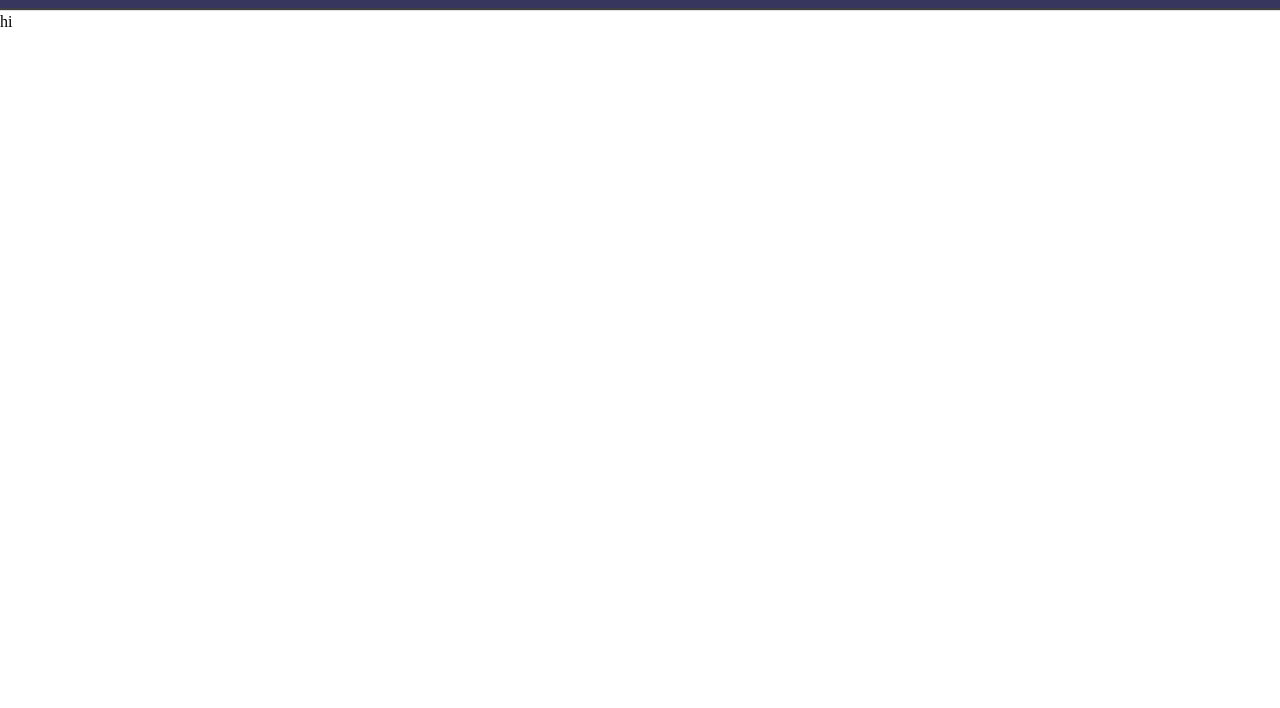
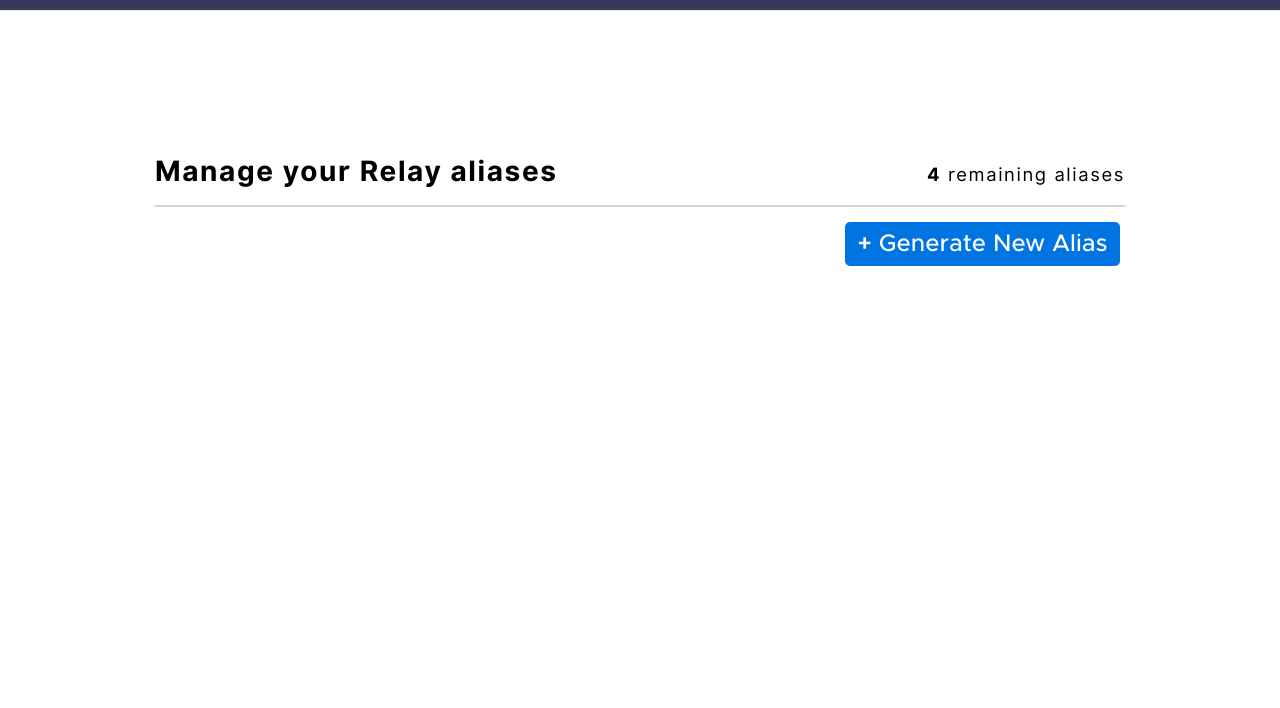
Before and after one commit to flbn/Veras-Oliver-privacy-security-student-worker-project, a website: page index.html in a window 1280 px wide. Shown: the part 92-800 px from the top of the page. Drawn offline with Linux system fonts and the light colour scheme.

Commit message:
Main section skeleton with button

```diff
--- a/assets/styles.css
+++ b/assets/styles.css
@@ -2,6 +2,8 @@
     /* Colorful gradient used in the navigation bar */
   --navGradient: linear-gradient(-90deg, #ff9100 0%, #f10366 50%, #6173ff 100%);
   --purple: RGBA(54, 54, 95, 1);
+  --blue: RGBA(0, 117, 226, 1);
+  --white-text: RGBA(254, 255, 255, 1);
 }
 
 /* Body font */
@@ -29,16 +31,14 @@
 }
 
 a {
-    color: RGBA(255, 255, 255, 1);
+    color: var(--white-text);
     text-decoration: none;
 }
 
 
 a:visited {
-    color: RGBA(255, 255, 255, 1);
+    color: var(--white-text);
 }
-
-/* Header Styles */
 
 .page-wrapper {
     max-width: 100%;
@@ -46,9 +46,13 @@
     overflow-x: hidden;
 }
 
+.bold {
+    font-weight: 800;
+}
+
+/* Header Styles */
 
 .page-header {
-    font-family: Metropolis;
     font-size: 1.25rem;
     font-weight: 400;
     display: flex;
@@ -142,7 +146,7 @@
 
 .page-header-nav nav ul .nav-item #grid-button .grid .cell {
     background: white;
-    border-radius: 15%;
+    border-radius: 1.5px;
     width: 7px;
     height: 7px;
     line-height: 10px;
@@ -165,6 +169,52 @@
 
 /* Body Styles */
 
+.main-content {
+    margin-top: 130px;
+    display: block;
+    width: 100%;
+    justify-content: center;
+    padding: 0 155px;
+}
+
+.main-content .article-head {
+    letter-spacing: .1rem;
+    display: flex;
+    justify-content: space-between;
+    align-items: baseline;
+    line-height: 0.75;
+    border-bottom: 2.5px solid lightgrey;
+}
+
+.main-content .article-head h1 {
+    font-size: 1.75rem;
+
+}
+
+.main-content .article-head p {
+    font-size: 1.15rem;
+}
+
+.main-content .alias-button-container {
+    margin-top: 15px;
+    float: right;
+}
+
+.main-content .alias-button {
+    font-size: 1.5rem;
+    font-weight: 400;
+    background-color: var(--blue);
+    color: var(--white-text);
+    border: none;
+    border-radius: 5px;
+    padding: 10px 12.5px;
+    margin-right: 5px;
+}
+
+.main-content .alias-button span {
+    font-weight: 600;
+}
+
 /* Footer Styles */
 
 
--- a/index.html
+++ b/index.html
@@ -22,7 +22,7 @@
     <!-- Put HTML Here -->
 
     <div class="page-wrapper">
-        <header class="page-header">
+        <header class="page-header font-metropolis">
             <a class="logo" href="/" aria-label="Firefox Relay">
                 <img src="assets/img/logo-relay.png" alt="Firefox Relay Logo - Link to the homepage"/>
             </a>
@@ -66,8 +66,19 @@
             </div>
         </header>
 
-        <main>
-            hi
+        <main id="content" class="main-content font-inter" role="main">
+            <article>
+                <div class="article-head">
+                    <h1>Manage your Relay aliases</h1>
+                    <p><span class="bold">4</span> remaining aliases</p>
+                </div>
+
+                <div class="alias-button-container">
+                    <button class="alias-button font-metropolis">
+                        <span>&#43;</span> Generate New Alias
+                    </button>
+                </div>
+            </article>
         </main>
     </div>
 
@@ -89,6 +100,6 @@
 purple in header: RGB(56, 52, 95)
 white background: RGB(250, 250, 250) *look at the triangle gradiant*
 white for menu option: RGB(254, 255, 254)
-blue for buttons: RGB(0, 117, 226)
+blue for buttons: RGBA(0, 117, 226, 1)
 
 -->
```
